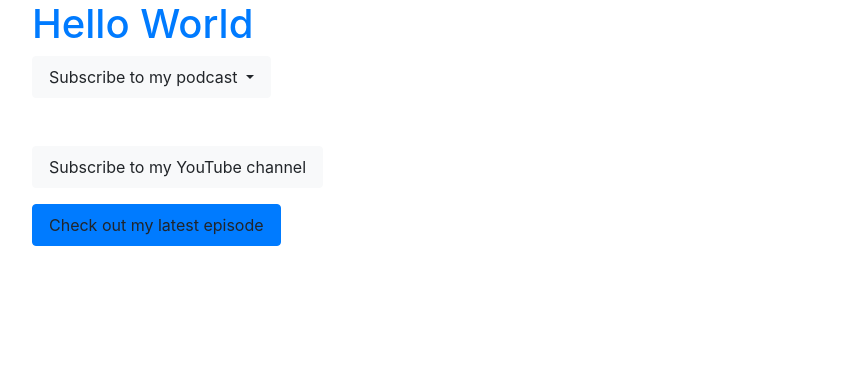
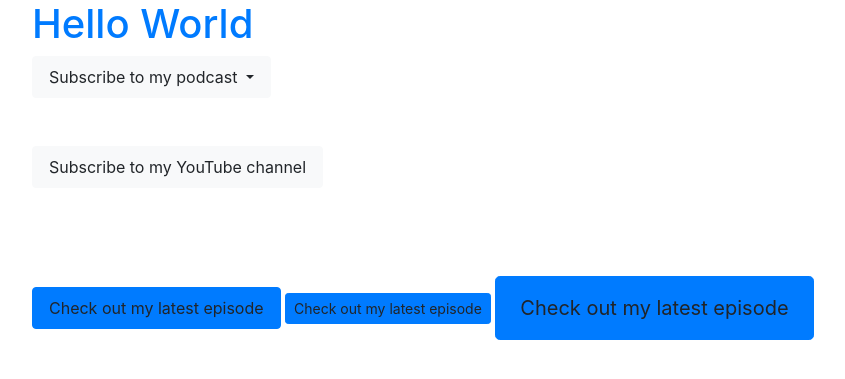
Before and after one commit to pglevy/bootstrap-boilerplate, a Jekyll site: the page built from index.md, in a window 1280 px wide. Shown: the top 379 px of the page, without its empty margins (53-898 px from the left). Built offline with Jekyll 4.4.1, drawn with Linux system fonts in a browser that asks for light colours; our own code applies the rules of GitHub Pages for plain Markdown files.

Commit message:
testing overrides

```diff
--- a/_layouts/default.html
+++ b/_layouts/default.html
@@ -18,7 +18,11 @@
       {{ thing }}
     {% endfor %}
 
-    <a class="btn btn-primary" href="#">Check out my latest episode</a>
+    <a class="btn btn-primary mt-9" href="#">Check out my latest episode</a>
+
+    <a class="btn btn-sm btn-primary mt-9" href="#">Check out my latest episode</a>
+
+    <a class="btn btn-lg btn-primary mt-9" href="#">Check out my latest episode</a>
 
   </container>
     <!-- Optional JavaScript -->
```
